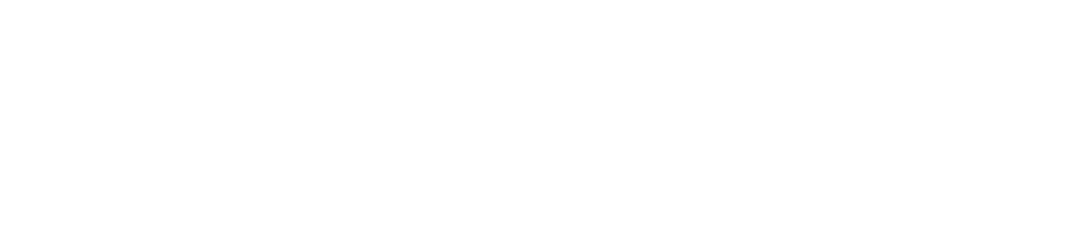
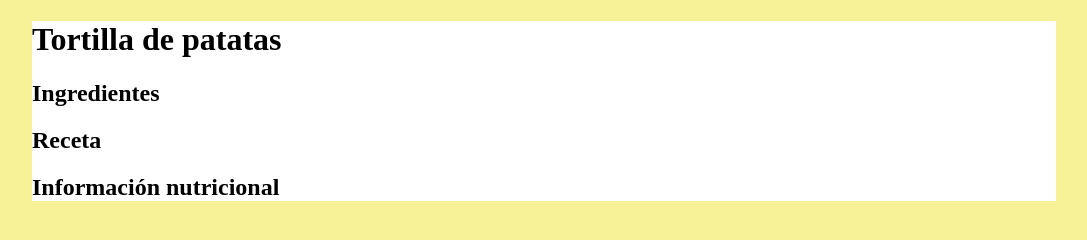
Before and after one commit to ManAlarFor/portfolio, a plain HTML site: page Receta/tortilla.html in a window 1280 px wide. Shown: the whole page, without its empty margins (96-1183 px from the left). Drawn offline with Linux system fonts and the light colour scheme.

Commit message:
Primeros añadidos a la pagina de receta+css

```diff
--- a/Receta/css/tortilla.css
+++ b/Receta/css/tortilla.css
@@ -7,3 +7,15 @@
 /*                  comentario: trabajo de lenguaje de marcas                     */
 /*                                                                                */
 /**********************************************************************************/
+
+@font-face {
+    font-family: titulos;
+    src: url(../Fonts/HornswoggledNF.ttf);
+}
+
+body {background-color: #f7f298;
+    margin: 0%; padding: 0%;}
+
+#wrapper {width: 80%;
+        margin: auto;
+        background-color: white;}
--- a/Receta/tortilla.html
+++ b/Receta/tortilla.html
@@ -8,5 +8,12 @@
 </head>
 <body>
 
+    <div id="wrapper">
+        <h1>Tortilla de patatas</h1>
+        <blockquote></blockquote>
+        <h2>Ingredientes</h2>
+        <h2>Receta</h2>
+        <h2>Información nutricional</h2>
+    </div>
 </body>
 </html>
```
Also changed, not shown: Receta/Fonts/HornswoggledNF.ttf (added).
